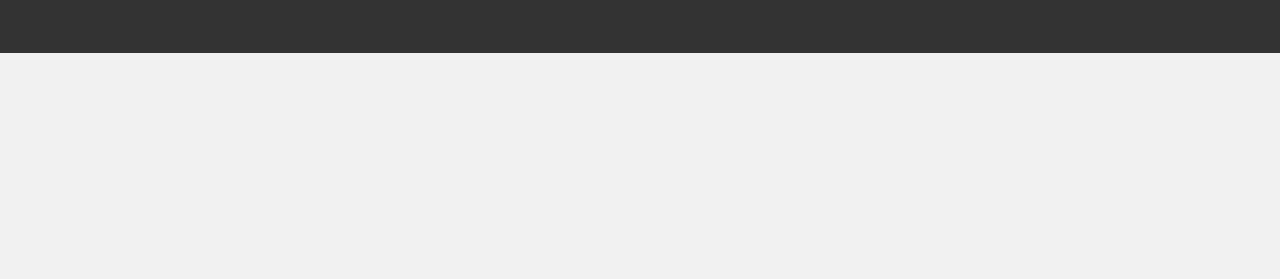
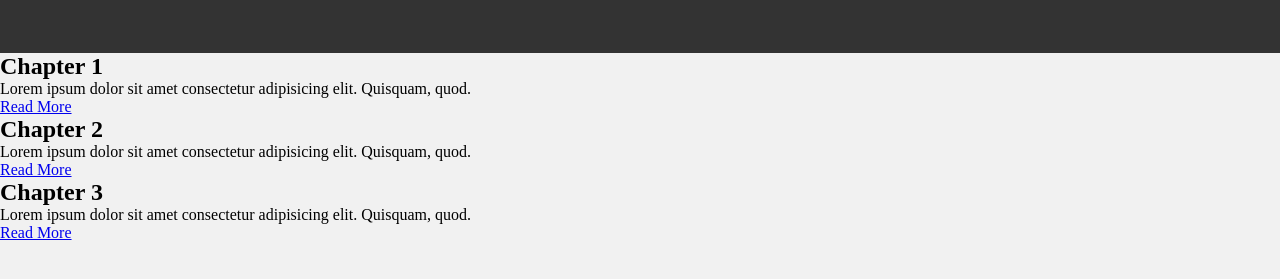
Before and after one commit to acmgmrit/gittest, a plain HTML site: page index.html in a window 1280 px wide. Shown: the part 97-376 px from the top of the page. Drawn offline with Linux system fonts and the light colour scheme.

Commit message:
add html for chapters section

```diff
--- a/index.html
+++ b/index.html
@@ -14,6 +14,34 @@
     <header>
         <h1>Welocome to learn Git</h1>
     </header>
+    <main>
+        <section id="chapters">
+            <div class="card">
+                <div class="card-img"></div>
+                <div class="card-body">
+                    <h2>Chapter 1</h2>
+                    <p>Lorem ipsum dolor sit amet consectetur adipisicing elit. Quisquam, quod.</p>
+                    <a href="#">Read More</a>
+                </div>
+            </div>
+            <div class="card">
+                <div class="card-img"></div>
+                <div class="card-body">
+                    <h2>Chapter 2</h2>
+                    <p>Lorem ipsum dolor sit amet consectetur adipisicing elit. Quisquam, quod.</p>
+                    <a href="#">Read More</a>
+                </div>
+            </div>
+            <div class="card">
+                <div class="card-img"></div>
+                <div class="card-body">
+                    <h2>Chapter 3</h2>
+                    <p>Lorem ipsum dolor sit amet consectetur adipisicing elit. Quisquam, quod.</p>
+                    <a href="#">Read More</a>
+                </div>
+            </div>
+        </section>
+    </main>
 </body>
 
 </html>
```
